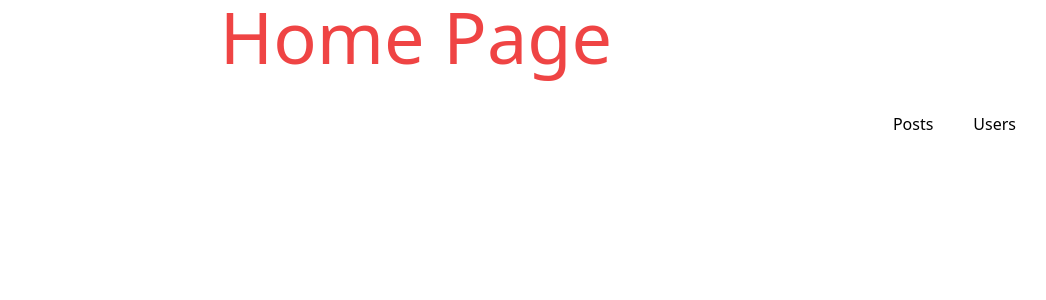
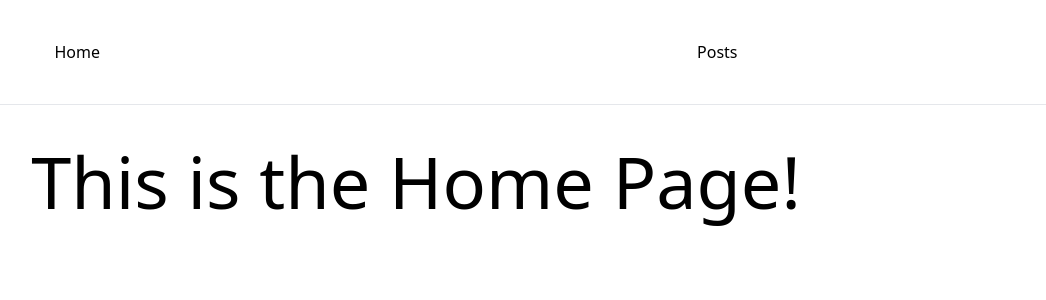
Before and after one commit to jdplumst/next-app, a Next.js app: page / in a window 1280 px wide. Shown: the top 300 px of the page, without its empty margins (224-1270 px from the left). Built offline with nearby package versions, Linux system fonts and the light colour scheme.

Commit message:
Add Navbar component

```diff
--- /dev/null
+++ b/components/Navbar.tsx
@@ -0,0 +1,19 @@
+import Link from "next/link";
+
+const Navbar = () => {
+  return (
+    <>
+      <nav className="flex justify-around my-10">
+        <Link href="/">
+          <div className="mr-10">Home</div>
+        </Link>
+        <Link href="/posts">
+          <div className="mr-10">Posts</div>
+        </Link>
+      </nav>
+      <hr></hr>
+    </>
+  );
+};
+
+export default Navbar;
--- a/pages/index.tsx
+++ b/pages/index.tsx
@@ -1,5 +1,5 @@
+import Navbar from "@/components/Navbar";
 import Head from "next/head";
-import Link from "next/link";
 
 export default function Home() {
   return (
@@ -10,15 +10,8 @@ export default function Home() {
         <meta name="viewport" content="width=device-width, initial-scale=1" />
         <link rel="icon" href="/favicon.ico" />
       </Head>
-      <div>
-        <h1 className="text-red-500 text-center text-7xl mb-10">Home Page</h1>
-        <nav className="flex justify-end mb-10">
-          <Link href="/posts">
-            <div className="mr-10">Posts</div>
-          </Link>
-          <div className="mr-10">Users</div>
-        </nav>
-      </div>
+      <Navbar />
+      <h1 className="text-center mt-10 text-7xl">This is the Home Page!</h1>
     </>
   );
 }
--- a/pages/posts/[id].tsx
+++ b/pages/posts/[id].tsx
@@ -1,3 +1,4 @@
+import Navbar from "@/components/Navbar";
 import { InferGetStaticPropsType } from "next";
 import { useState } from "react";
 
@@ -74,6 +75,8 @@ export default function IndividualPost({
   };
 
   return (
+    <>
+      <Navbar />
       <div className="p-4">
         <h1 className="text-3xl font-bold mb-4">This is a post!</h1>
         <div className="flex flex-col gap-4">
@@ -120,5 +123,6 @@ export default function IndividualPost({
           </button>
         </div>
       </div>
+    </>
   );
 }
--- a/pages/posts/index.tsx
+++ b/pages/posts/index.tsx
@@ -1,3 +1,4 @@
+import Navbar from "@/components/Navbar";
 import { InferGetStaticPropsType } from "next";
 import Link from "next/link";
 import { useState } from "react";
@@ -36,6 +37,8 @@ export default function Posts({
   };
 
   return (
+    <>
+      <Navbar />
       <div className="flex flex-col justify-center">
         {statePosts.map((post) => (
           <div key={post.id} className="flex justify-center my-5">
@@ -56,5 +59,6 @@ export default function Posts({
           <button className="bg-teal-500 p-4">Create New Post</button>
         </Link>
       </div>
+    </>
   );
 }
--- a/pages/posts/new/index.tsx
+++ b/pages/posts/new/index.tsx
@@ -1,3 +1,4 @@
+import Navbar from "@/components/Navbar";
 import { useState } from "react";
 
 export default function NewPost() {
@@ -43,6 +44,8 @@ export default function NewPost() {
   };
 
   return (
+    <>
+      <Navbar />
       <div className="p-4 flex flex-col">
         <div className="my-5">
           <label className="text-right w-20 inline-block">Title</label>
@@ -76,5 +79,6 @@ export default function NewPost() {
           Add New Post
         </button>
       </div>
+    </>
   );
 }
```
Lines whose indentation alone changed are shown as unchanged.
